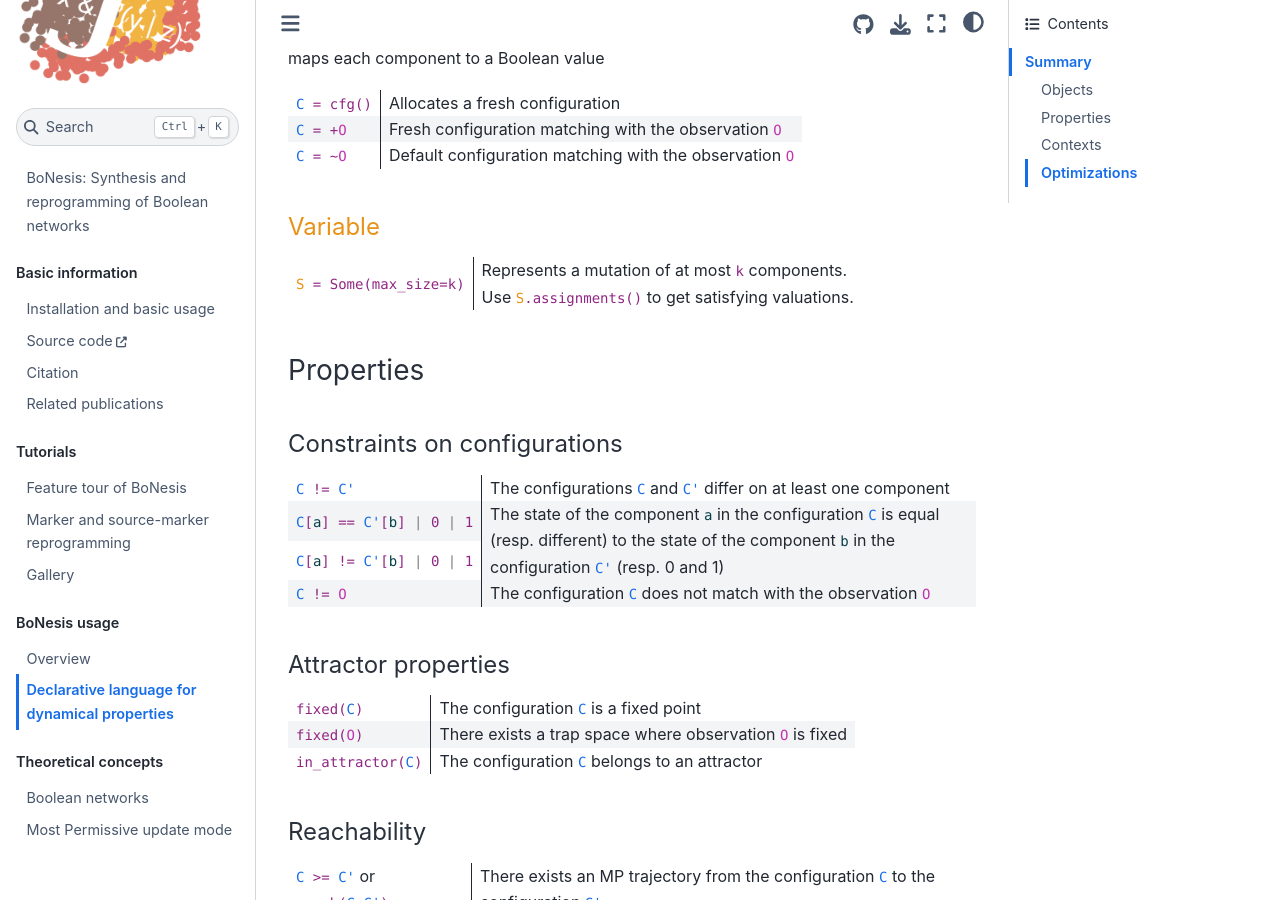
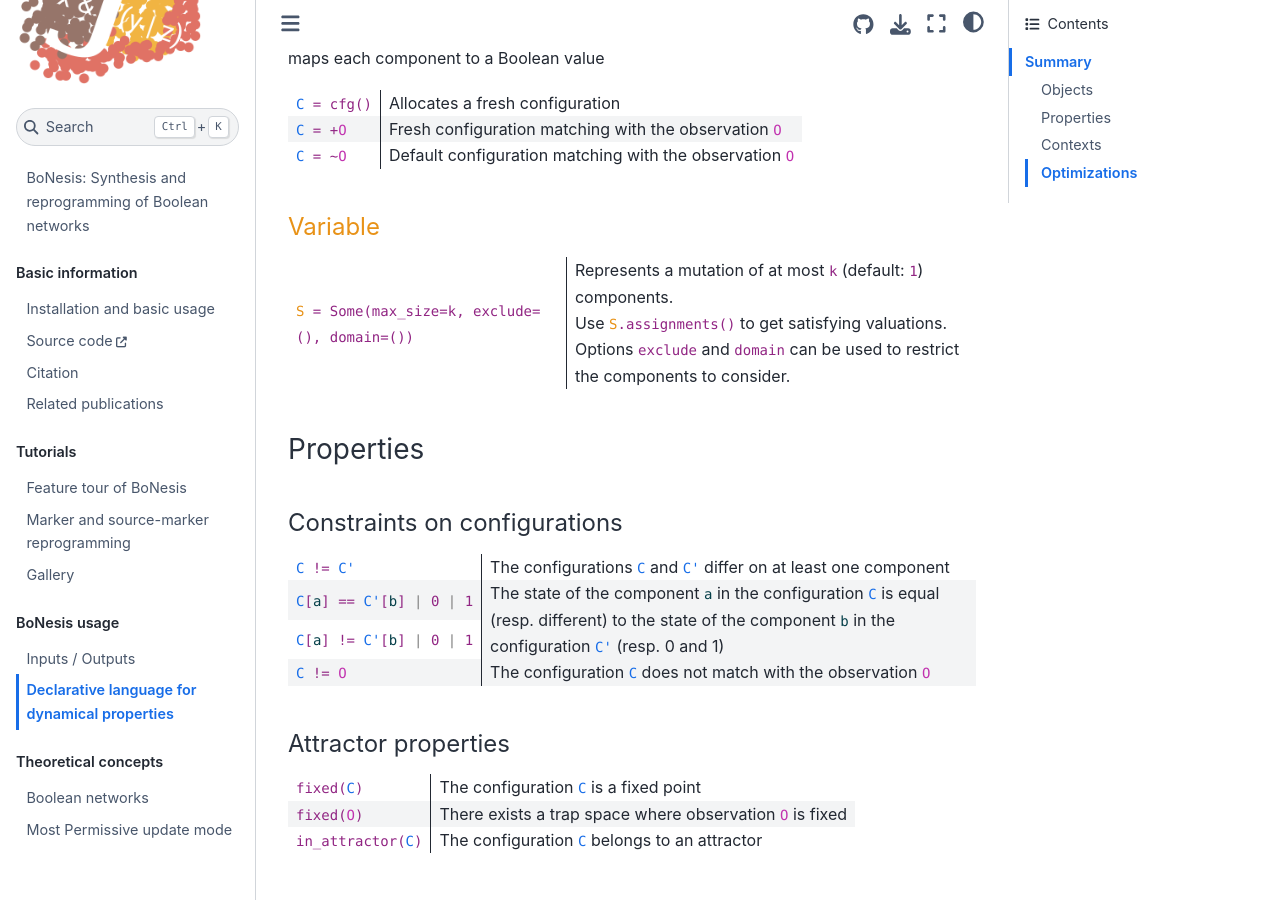
Before and after one commit to bnediction/bonesis, a Jupyter Book: the page built from language.md, in a window 1280 px wide and 900 px high, scrolled down 620 px. Built offline with Jupyter Book 1.0.4 settings and Sphinx 7.4.7 and the Sphinx Book theme 1.1.4, drawn with Linux system fonts in a browser that asks for light colours; some of the changed text lies outside the part shown.

Commit message:
typos + Some doc

```diff
--- a/language.md
+++ b/language.md
@@ -43,9 +43,11 @@ maps each component to a Boolean value
 
 <table class="language">
   <tr>
-    <td><code><span class="some">S</span> = Some(max_size=k)</code></td>
-    <td>Represents a mutation of at most <code>k</code> components.<br/>
-      Use <code><span class="some">S</span>.assignments()</code> to get satisfying valuations.</td>
+    <td><code><span class="some">S</span> = Some(max_size=k, exclude=(), domain=())</code></td>
+    <td>Represents a mutation of at most <code>k</code> (default: <code>1</code>) components.<br>
+      Use <code><span class="some">S</span>.assignments()</code> to get satisfying valuations.<br>
+      Options <code>exclude</code> and <code>domain</code> can be used to restrict the components to consider.
+      </td>
   </tr>
 </table>
 
--- a/overview.md
+++ b/overview.md
@@ -1,4 +1,4 @@
-# Overview
+# Inputs / Outputs
 
 BoNesis takes two inputs:
 1. a *domain* of Boolean networks (BNs),
@@ -20,7 +20,7 @@ partial) mappings from network components to Boolean values.
 Dynamical properties are then specified using a specific [declarative language](language.md), whose predicate are available as `BoNesis` methods.
 
 
-## Input
+## Inputs
 
 (bn-domain)=
 ### Domain of Boolean networks
```
Also changed, not shown: other parts of overview.md (+2 -2 lines).
